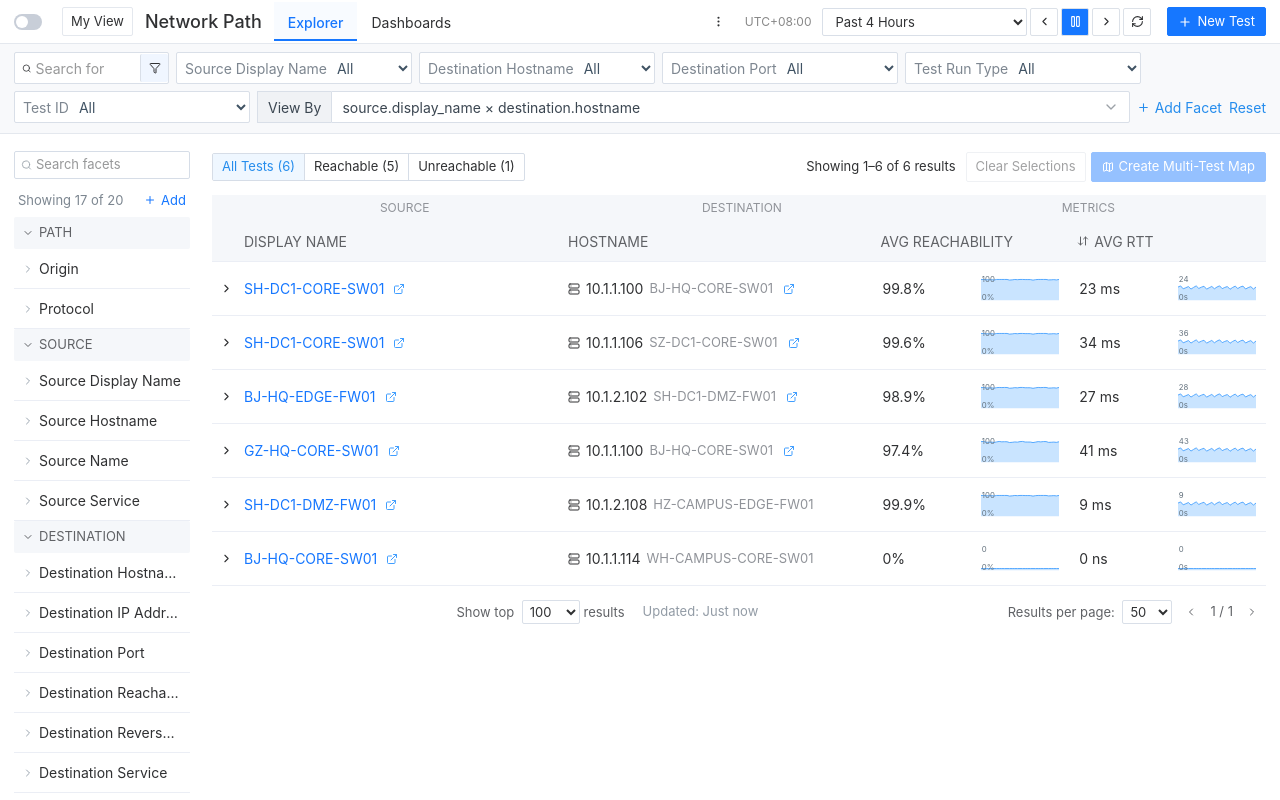
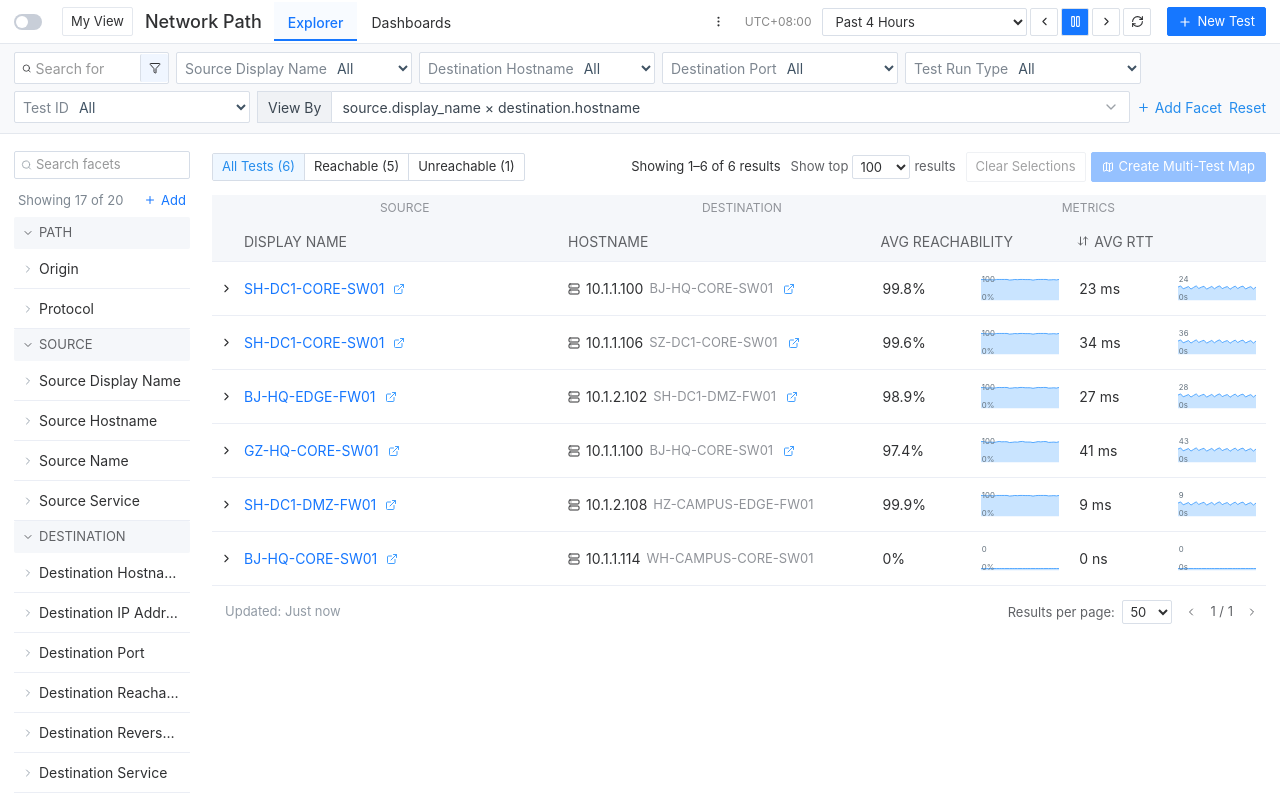
Before and after one commit to sabrina97606/netpath, a Next.js app: page /network-path in a window 1280 px wide. Built offline with nearby package versions, Linux system fonts and the light colour scheme.

Commit message:
Move Show top results selector to the top toolbar

```diff
--- a/app/network-path/network-path.css
+++ b/app/network-path/network-path.css
@@ -583,7 +583,18 @@
   margin-left: auto;
   margin-right: 5px;
 }
-.np-table-scroll {
+  .np-top-limit {
+  display: inline-flex;
+  align-items: center;
+  gap: 4px;
+  margin-right: 5px;
+  color: #606266;
+  white-space: nowrap;
+  }
+  .np-top-limit select {
+  padding: 2px 3px;
+  }
+  .np-table-scroll {
   overflow: auto;
   border: 0;
   border-bottom: 1px solid #ebeef5;
--- a/components/network-path.tsx
+++ b/components/network-path.tsx
@@ -1072,6 +1072,24 @@ export function NetworkPath() {
                         : filtered.length}{" "}
                       results
                     </span>
+                    <label className="np-top-limit">
+                      Show top{" "}
+                      <select
+                        aria-label="Show top results"
+                        value={limit}
+                        onChange={(event) => {
+                          setLimit(Number(event.target.value));
+                          resetPage();
+                        }}
+                      >
+                        {[100, 500, 1000].map((value) => (
+                          <option key={value} value={value}>
+                            {value}
+                          </option>
+                        ))}
+                      </select>{" "}
+                      results
+                    </label>
                     <button
                       className="np-outline"
                       disabled={!selected.length}
@@ -1217,24 +1235,6 @@ export function NetworkPath() {
                     )}
                   </div>
                   <div className="np-pagination">
-                    <label>
-                      Show top{" "}
-                      <select
-                        aria-label="Show top results"
-                        value={limit}
-                        onChange={(event) => {
-                          setLimit(Number(event.target.value));
-                          resetPage();
-                        }}
-                      >
-                        {[100, 500, 1000].map((value) => (
-                          <option key={value} value={value}>
-                            {value}
-                          </option>
-                        ))}
-                      </select>{" "}
-                      results
-                    </label>
                     <span className="np-update">
                       {paused ? "Paused" : `Updated: ${refreshed}`}
                     </span>
```
